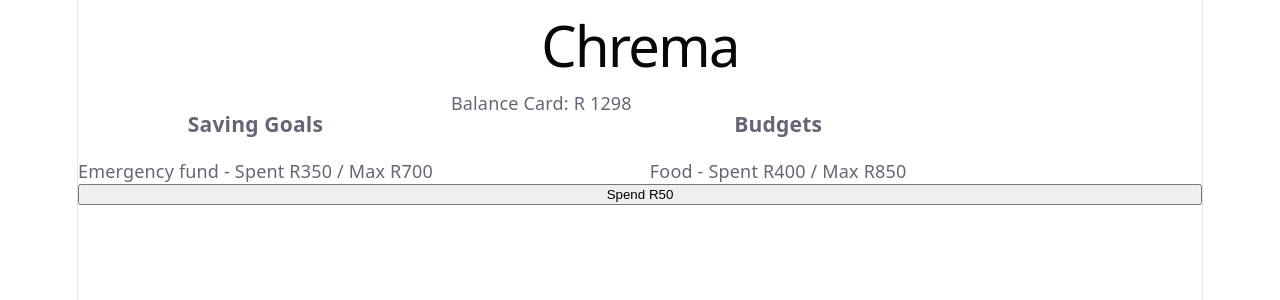
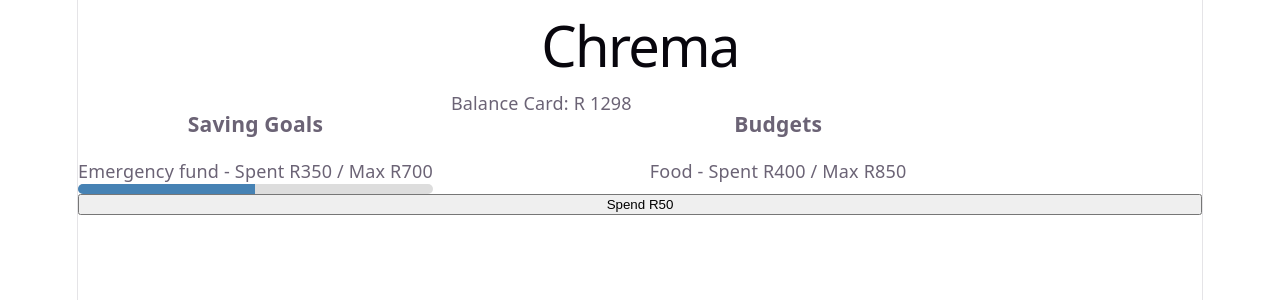
Before and after one commit to EricMoreland/Chrema_Phase_2, a React (Vite) app: page / in a window 1280 px wide. Shown: the top 300 px of the page. Built offline with nearby package versions, Linux system fonts and the light colour scheme.

Commit message:
Add 2 div's with their Progress track/fill classes to create progress bar for SavingsPanel

```diff
--- a/src/App.css
+++ b/src/App.css
@@ -2,3 +2,16 @@
   display: flex;
   gap: 1rem;
 }
+
+.progress_track {
+  background: #ddd;
+  border-radius: 10px;
+  height: 10px;
+  width: 100%; /*Makes the progress bar the length of the Div*/
+  overflow: hidden;
+}
+
+.progress_fill {
+  background: steelblue;
+  height: 100%; /*Makes the progress in the bar the height of the Progress Bar Div*/
+}
--- a/src/components/SavingsPanel.jsx
+++ b/src/components/SavingsPanel.jsx
@@ -12,7 +12,14 @@ function SavingsPanel() {
 
                 return (
                     <div key={goal.id}>
-                        {goal.name} - Spent R{goal.spent} / Max R{goal.max}
+                        <div>{goal.name} - Spent R{goal.spent} / Max R{goal.max}</div>
+                        <div className="progress_track">
+                            <div className="progress_fill" style={{ width: `${percentSpent}%` }}></div>
+                            {/*
+                            -{} to run javascript inside style={} and get the variable declared at start.
+                            -Style has to be inline css because it uses the calculated variable.
+                            */}
+                        </div>
                     </div>
                 )
             })}
```
